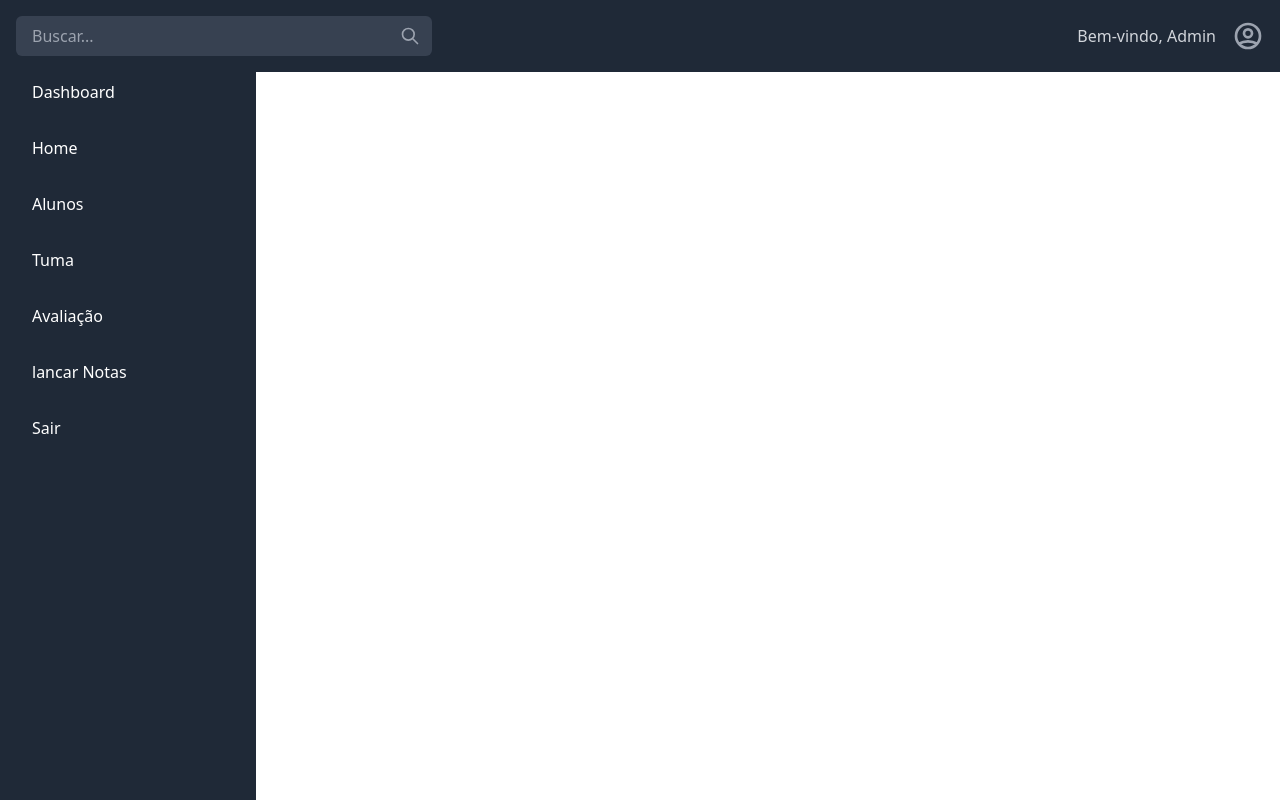
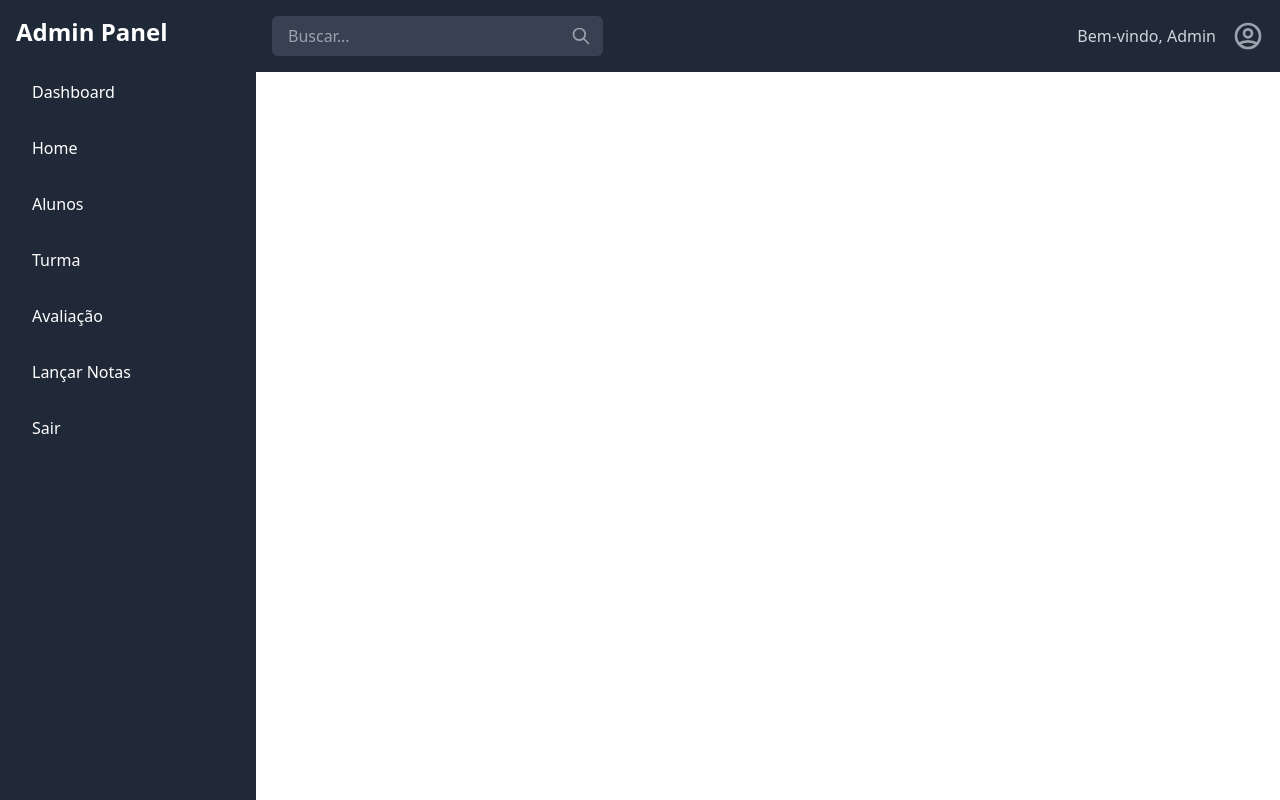
Before and after one commit to ITSimaoAbel/Hackathon-front-end, a React (Vite) app: page / in a window 1280 px wide. Built offline with nearby package versions, Linux system fonts and the light colour scheme.

Commit message:
Update dashboard

```diff
--- a/src/components/dashboard/admindash.jsx
+++ b/src/components/dashboard/admindash.jsx
@@ -5,9 +5,10 @@ import { Aside } from './aside';
 export const Dashboard = () => {
   return (
     <>
-    <Aside />
-    <Header />
+      <Aside />
+      <div className="ml-64">
+        <Header />
+      </div>
     </>
-
   );
 };
--- a/src/components/dashboard/aside.jsx
+++ b/src/components/dashboard/aside.jsx
@@ -3,7 +3,6 @@ import { Link } from 'react-router-dom';
 
 export const Aside = () => {
   return (
-    <>
     <aside className="w-64 bg-gray-800 text-white h-full fixed top-0 left-0">
       <div className="p-4">
         <h2 className="text-2xl font-bold mb-6">Admin Panel</h2>
@@ -26,7 +25,7 @@ export const Aside = () => {
             </li>
             <li className="mb-4">
               <Link to="/Avaliacao" className="block py-2 px-4 rounded hover:bg-gray-700">
-                  Tuma
+                Turma
               </Link>
             </li>
             <li className="mb-4">
@@ -35,8 +34,8 @@ export const Aside = () => {
               </Link>
             </li>
             <li className="mb-4">
-                <Link to="/otas" className="block py-2 px-4 rounded hover:bg-gray-700">
-                lancar Notas
+              <Link to="/Notas" className="block py-2 px-4 rounded hover:bg-gray-700">
+                Lançar Notas
               </Link>
             </li>
             <li className="mb-4">
@@ -48,6 +47,5 @@ export const Aside = () => {
         </nav>
       </div>
     </aside>
-    </>
-  )
+  );
 }
--- a/src/components/dashboard/header.jsx
+++ b/src/components/dashboard/header.jsx
@@ -3,7 +3,6 @@ import { SearchIcon, UserCircleIcon } from '@heroicons/react/outline';
 
 export const Header = () => {
     return (
-    <>
       <header className="bg-gray-800 text-white p-4 flex items-center justify-between">
         <div className="relative w-1/3">
           <input
@@ -19,6 +18,5 @@ export const Header = () => {
           <UserCircleIcon className="h-8 w-8 text-gray-400" />
         </div>
       </header>
-    </>
-  )
+    );
   }
```
Lines whose indentation alone changed are shown as unchanged.
